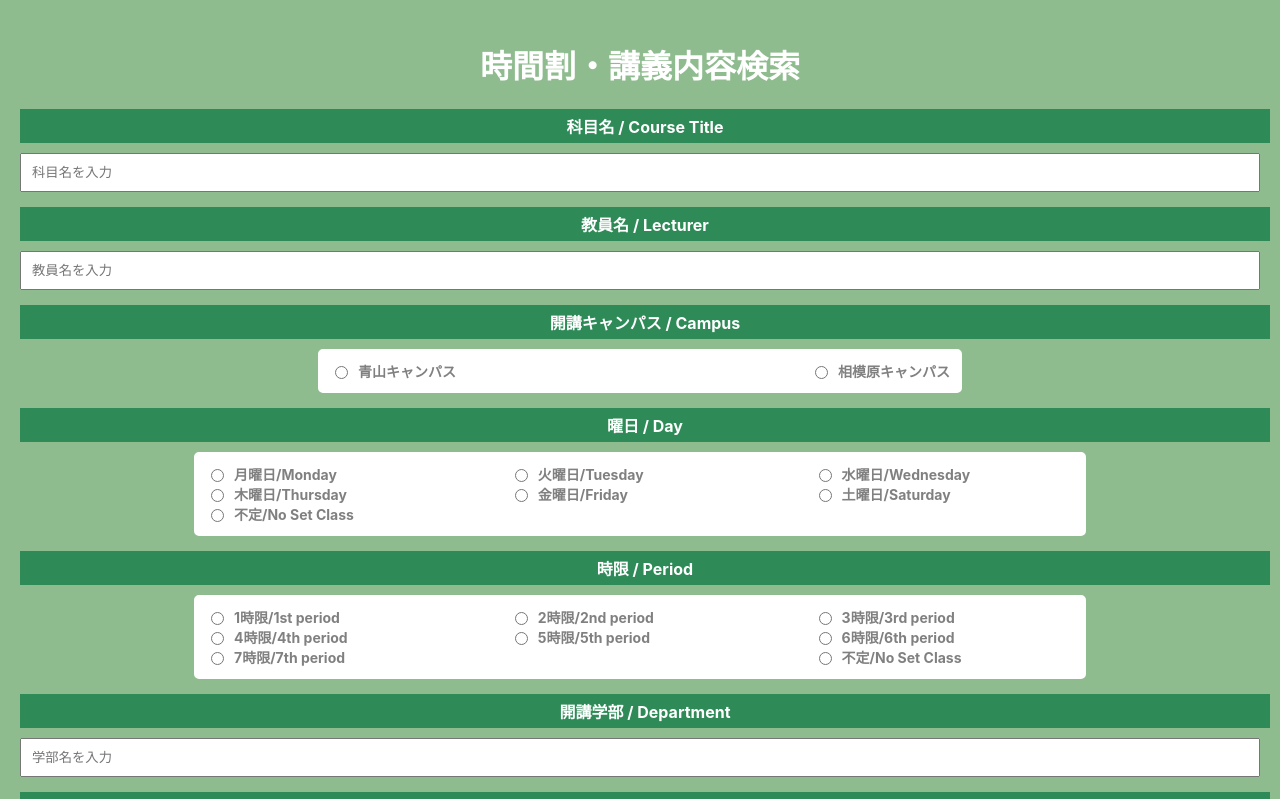
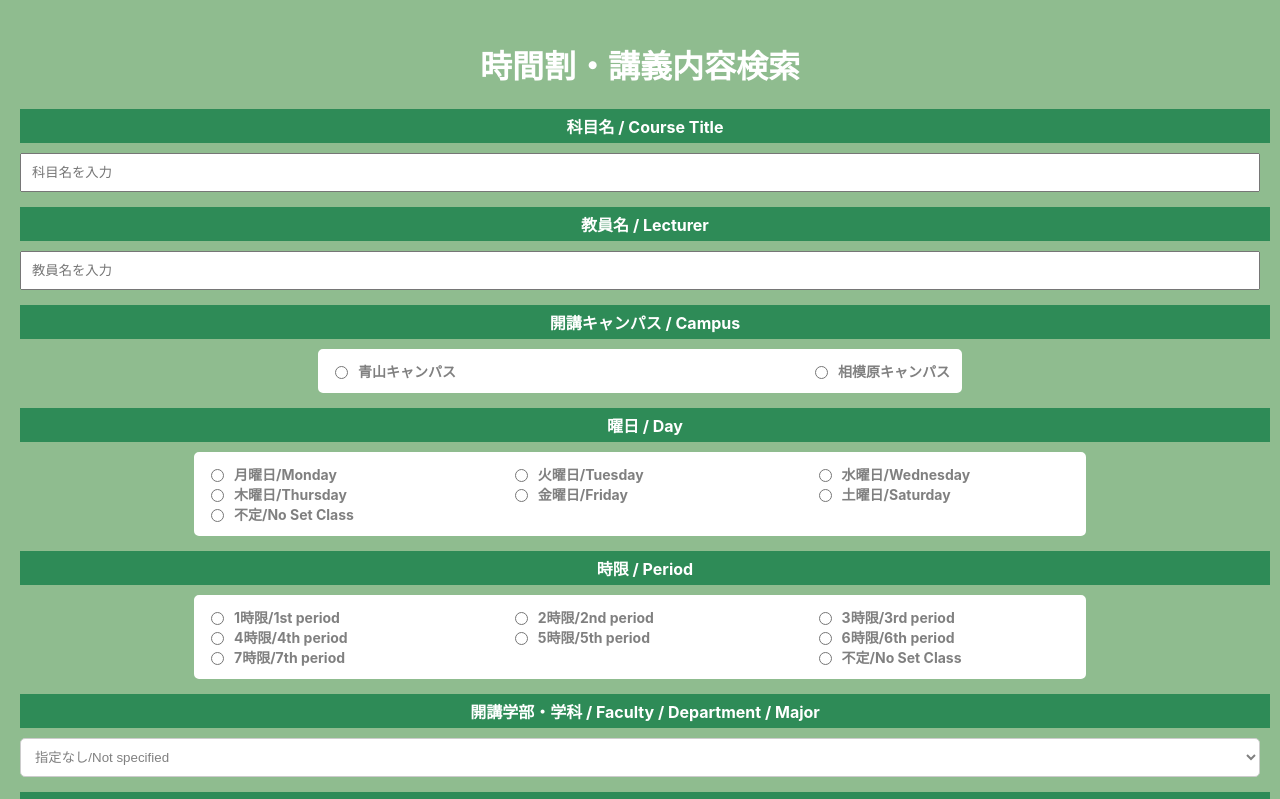
Before and after one commit to tanaka0430/tokuteikadai, a React (Create React App) app in the folder project/frontend/: page /search in a window 1280 px wide. Shown: the top 799 px of the page. Built offline with nearby package versions, Linux system fonts and the light colour scheme.

Commit message:
エラー画面の作成、デザインの変更と修正

```diff
--- /dev/null
+++ b/package.json
@@ -0,0 +1,5 @@
+{
+  "dependencies": {
+    "axios": "^1.7.8"
+  }
+}
--- a/project/frontend/src/components/pages/Search.js
+++ b/project/frontend/src/components/pages/Search.js
@@ -11,14 +11,10 @@ export const Search = () => {
   const [results, setResults] = useState([]);
   const fontSize = '14px'; // ここでフォントサイズを変更できます
 
+
+
   const handleSearch = () => {
-    const data = [
-      'JavaScript 入門 - 山田先生',
-      'HTMLとCSSの基本 - 田中先生',
-      'Reactの使い方 - 鈴木先生',
-      'Web開発のベストプラクティス - 佐藤先生',
-      'CSSレイアウトのコツ - 伊藤先生'
-    ];
+    const data = [];
 
     const filteredData = data.filter(item =>
       item.toLowerCase().includes(searchTerm1.toLowerCase()) ||
@@ -225,9 +221,9 @@ export const Search = () => {
         </div>
       </div>
 
-      {/* 開講学部の検索ボックス */}
+     {/* 開講学部のプルダウンメニュー */}
 <div style={{ marginBottom: '15px' }}>
-        <label htmlFor="departmentSearch" style={{
+  <label htmlFor="departmentSelect" style={{
       display: 'block',
       color: 'white',
       fontWeight: 'bold',
@@ -237,22 +233,55 @@ export const Search = () => {
       marginBottom: '10px',
       width: '100%'
     }}>
-          開講学部 / Department
+    開講学部・学科 / Faculty / Department / Major
   </label>
-        <input
-          id="departmentSearch"
-          type="text"
-          placeholder="学部名を入力"
+  <select
+    id="departmentSelect"
+    value={searchTerm6}
+    onChange={(e) => setSearchTerm6(e.target.value)}
     style={{
-            color: 'black',
+      color: searchTerm6 === '' ? 'gray' : 'black',
       width: '100%',
       padding: '10px',
-            boxSizing: 'border-box'
+      boxSizing: 'border-box',
+      backgroundColor: 'white',
+      border: '1px solid #ccc',
+      borderRadius: '5px'
     }}
-          value={searchTerm6}
-          onChange={(e) => setSearchTerm6(e.target.value)}
-        />
+  >
+    <option value="" disabled hidden>指定なし/Not specified</option>
+    <option value="a" style={{ color: 'gray' }}>青山スタンダード科目/General Education</option>
+    <option value="b" style={{ color: 'gray' }}>文学部共通/Common Courses</option>
+    <option value="c" style={{ color: 'gray' }}>文学部外国語科目/Foreign Languages</option>
+    <option value="c" style={{ color: 'gray' }}>英米文学科/English</option>
+    <option value="c" style={{ color: 'gray' }}>フランス文学科/French Language and Literature</option>
+    <option value="c" style={{ color: 'gray' }}>日本文学科/Japanese Language and Literature</option>
+    <option value="c" style={{ color: 'gray' }}>史学科/History</option>
+    <option value="c" style={{ color: 'gray' }}>比較芸術学科/Comparative Arts</option>
+    <option value="c" style={{ color: 'gray' }}>経済学部/Economics</option>
+    <option value="c" style={{ color: 'gray' }}>法学部/Law</option>
+    <option value="c" style={{ color: 'gray' }}>経営学部/Business</option>
+    <option value="c" style={{ color: 'gray' }}>理工学部共通/Common Courses</option>
+    <option value="c" style={{ color: 'gray' }}>物理・数理/Pysics and Mathematics</option>
+    <option value="c" style={{ color: 'gray' }}>科学・生命/Chemistry and Biological Science</option>
+    <option value="c" style={{ color: 'gray' }}>電気電子工学科/Electrical Engineering and Electronics, College of Science and Engineering</option>
+    <option value="c" style={{ color: 'gray' }}>機械創造/Mechanical Engineering</option>
+    <option value="c" style={{ color: 'gray' }}>経営システム/Industrial and Systems Engineering</option>
+    <option value="c" style={{ color: 'gray' }}>情報テクノロジー/Integrated Information Technology</option>
+    <option value="c" style={{ color: 'gray' }}>物理科学/Physical Sciences</option>
+    <option value="c" style={{ color: 'gray' }}>数理サイエンス/Mathematical Sciences</option>
+    <option value="c" style={{ color: 'gray' }}>国際政治経済学部/International Politics, Economics and Communication</option>
+    <option value="c" style={{ color: 'gray' }}>総合文化政策学部/Cultural and Creative Studies</option>
+    <option value="c" style={{ color: 'gray' }}>社会情報学部/Social Informatics</option>
+    <option value="c" style={{ color: 'gray' }}>教育人間 外国語科目/Foreign Languages</option>
+    <option value="c" style={{ color: 'gray' }}>教育人間 教育学科/Education </option>
+    <option value="c" style={{ color: 'gray' }}>教育人間 心理学科/Psychology</option>
+    <option value="c" style={{ color: 'gray' }}>地球社会共生学部/Global Studies and Collaboration</option>
+    <option value="c" style={{ color: 'gray' }}>コミュニティ人間科学部/Community Studies</option>
+    <option value="c" style={{ color: 'gray' }}>教職課程科目/Teacher Training Courses</option>
+  </select>
 </div>
+
 
       {/* 学期の選択 */}
       <div style={{ marginBottom: '15px' }}>
--- a/project/frontend/src/components/pages/Top.js
+++ b/project/frontend/src/components/pages/Top.js
@@ -1,11 +1,9 @@
 import React, { useState } from 'react';
 
-// 月曜日から金曜日、縦に1から6を表示する表
 export const Top = () => {
-  // それぞれのボタンの表示状態を管理
-  const [showYearOptions, setShowYearOptions] = useState(false); // 年度選択肢
-  const [showMonthOptions, setShowMonthOptions] = useState(false); // 年選択肢
-  const [showTermOptions, setShowTermOptions] = useState(false); // 学期選択肢
+  const [showYearOptions, setShowYearOptions] = useState(false);
+  const [showMonthOptions, setShowMonthOptions] = useState(false);
+  const [showTermOptions, setShowTermOptions] = useState(false);
 
   const createTable = (rows, cols) => {
     const days = ["月", "火", "水", "木", "金"];
@@ -13,163 +11,121 @@ export const Top = () => {
 
     for (let i = 0; i < rows; i++) {
       let row = [];
-
       for (let j = 0; j < cols; j++) {
         let cellContent = '';
-
-        if (i === 0 && j > 0) {
-          cellContent = days[j - 1];
-        } else if (j === 0 && i > 0) {
-          cellContent = i;
-        }
-
+        if (i === 0 && j > 0) cellContent = days[j - 1];
+        if (j === 0 && i > 0) cellContent = i;
         row.push(
-          <td key={`${i}-${j}`} style={{ width: '120px', height: '80px', textAlign: 'center', border: '1px solid white', color: 'white' }}>
+          <td key={`${i}-${j}`} style={styles.cell}>
             {cellContent}
           </td>
         );
       }
       table.push(<tr key={i}>{row}</tr>);
     }
-
     return table;
   };
 
-  const toggleYearOptions = () => {
-    setShowYearOptions(!showYearOptions);
-    setShowMonthOptions(false);
-    setShowTermOptions(false);
-  };
-
-  const toggleMonthOptions = () => {
-    setShowMonthOptions(!showMonthOptions);
-    setShowYearOptions(false);
-    setShowTermOptions(false);
-  };
-
-  const toggleTermOptions = () => {
-    setShowTermOptions(!showTermOptions);
-    setShowYearOptions(false);
-    setShowMonthOptions(false);
-  };
-
   return (
-    <div style={{
-      display: 'flex',
-      flexDirection: 'column',
-      justifyContent: 'center',
-      alignItems: 'center',
-      height: '100vh',
-      backgroundColor: '#008080'  // 画面全体の背景色
-    }}>
-
-      {/* 左上に画像とテキストを表示 */}
-      <div style={{
-        position: 'absolute',
-        top: '20px',
-        left: '20px',
-        display: 'flex',
-        alignItems: 'center'
-      }}>
-        <img src="" alt="" style={{ width: '50px', height: '50px', marginRight: '10px' }} />
-        <span style={{ color: 'white', fontSize: '18px' }}>青山学院大学</span>
+    <div style={styles.container}>
+      <div style={styles.header}>
+        <img src="" alt="" style={styles.logo} />
+        <span style={styles.title}>青山学院大学</span>
+      </div>
+      <div style={styles.buttonContainer}>
+        <button style={styles.button} onClick={() => setShowYearOptions(!showYearOptions)}>年度</button>
+        <button style={styles.button} onClick={() => setShowMonthOptions(!showMonthOptions)}>年</button>
+        <button style={styles.button} onClick={() => setShowTermOptions(!showTermOptions)}>学期</button>
       </div>
 
-      <div style={{ display: 'flex', alignItems: 'center', marginBottom: '20px' }}>
-        <button
-          onClick={toggleYearOptions}
-          style={{
-            padding: '10px 30px',
-            fontSize: '16px',
-            borderRadius: '50px',
-            backgroundColor: 'white',
-            color: '#008080',
-            border: 'none',
-            marginRight: '20px'
-          }}>
-          年度
-        </button>
-
-        <button
-          onClick={toggleMonthOptions}
-          style={{
-            padding: '10px 30px',
-            fontSize: '16px',
-            borderRadius: '50px',
-            backgroundColor: 'white',
-            color: '#008080',
-            border: 'none',
-            marginRight: '20px'
-          }}>
-          年
-        </button>
-
-        <button
-          onClick={toggleTermOptions}
-          style={{
-            padding: '10px 30px',
-            fontSize: '16px',
-            borderRadius: '50px',
-            backgroundColor: 'white',
-            color: '#008080',
-            border: 'none',
-          }}>
-          学期
-        </button>
-      </div>
-
-      <div
-        style={{
-          opacity: showYearOptions ? 1 : 0,
-          transform: showYearOptions ? 'translateY(0)' : 'translateY(-20px)',
-          transition: 'opacity 0.6s ease-out, transform 0.6s ease-out',
-          display: showYearOptions ? 'block' : 'none',
-          marginBottom: '10px',
-        }}
-      >
-        <select style={{ padding: '10px', fontSize: '16px', color: '#008080' }}>
+      <div style={{ ...styles.selectContainer, display: showYearOptions ? 'block' : 'none' }}>
+        <select style={styles.select}>
           {[2020, 2021, 2022, 2023, 2024, 2025].map(year => (
             <option key={year} value={year}>{year}年</option>
           ))}
         </select>
       </div>
 
-      <div
-        style={{
-          opacity: showMonthOptions ? 1 : 0,
-          transform: showMonthOptions ? 'translateY(0)' : 'translateY(-20px)',
-          transition: 'opacity 0.6s ease-out, transform 0.6s ease-out',
-          display: showMonthOptions ? 'block' : 'none',
-          marginBottom: '10px',
-        }}
-      >
-        <select style={{ padding: '10px', fontSize: '16px', color: '#008080' }}>
+      <div style={{ ...styles.selectContainer, display: showMonthOptions ? 'block' : 'none' }}>
+        <select style={styles.select}>
           {[1, 2, 3, 4].map(year => (
             <option key={year} value={year}>{year}年</option>
           ))}
         </select>
       </div>
 
-      <div
-        style={{
-          opacity: showTermOptions ? 1 : 0,
-          transform: showTermOptions ? 'translateY(0)' : 'translateY(-20px)',
-          transition: 'opacity 0.6s ease-out, transform 0.6s ease-out',
-          display: showTermOptions ? 'block' : 'none',
-        }}
-      >
-        <select style={{ padding: '10px', fontSize: '16px', color: '#008080' }}>
+      <div style={{ ...styles.selectContainer, display: showTermOptions ? 'block' : 'none' }}>
+        <select style={styles.select}>
           {['前期', '後期'].map((term, index) => (
             <option key={index} value={term}>{term}</option>
           ))}
         </select>
       </div>
 
-      <table style={{ borderCollapse: 'collapse' }}>
-        <tbody>
-          {createTable(7, 6)}
-        </tbody>
+      <table style={styles.table}>
+        <tbody>{createTable(7, 6)}</tbody>
       </table>
     </div>
   );
 };
+
+const styles = {
+  container: {
+    display: 'flex',
+    flexDirection: 'column',
+    justifyContent: 'center',
+    alignItems: 'center',
+    height: '100vh',
+    padding: '10px',
+    backgroundColor: '#008080',
+    boxSizing: 'border-box',
+  },
+  header: {
+    position: 'absolute',
+    top: '20px',
+    left: '20px',
+    display: 'flex',
+    alignItems: 'center',
+  },
+  logo: { width: '40px', height: '40px', marginRight: '10px' },
+  title: { color: 'white', fontSize: '18px' },
+  buttonContainer: {
+    display: 'flex',
+    flexWrap: 'wrap',
+    gap: '10px',
+    justifyContent: 'center',
+    marginBottom: '20px',
+  },
+  button: {
+    padding: '10px 20px',
+    fontSize: '16px',
+    borderRadius: '25px',
+    backgroundColor: 'white',
+    color: '#008080',
+    border: 'none',
+    flex: '1 1 calc(33.333% - 20px)',
+    minWidth: '100px',
+  },
+  selectContainer: {
+    marginBottom: '10px',
+    transition: 'opacity 0.6s ease-out, transform 0.6s ease-out',
+  },
+  select: {
+    padding: '10px',
+    fontSize: '16px',
+    color: '#008080',
+    width: '100%',
+  },
+  table: {
+    borderCollapse: 'collapse',
+    width: '100%',
+    maxWidth: '1000px', // PC画面ではより広いサイズ
+    tableLayout: 'fixed', // 列幅を均等に固定
+  },
+  cell: {
+    height: '60px', // PC画面でも視認性を高めるため高さを調整
+    textAlign: 'center',
+    border: '1px solid white',
+    color: 'white',
+  },
+};
```
Also changed, not shown: project/frontend/src/components/pages/LoginFailed.js (+16 -4 lines), project/frontend/src/components/pages/NotFound.js (+15 -4 lines), project/frontend/src/App.css (line endings or trailing spaces), 1 other file (tests, documents, lock files or other folders). Lines whose indentation alone changed are shown as unchanged.
